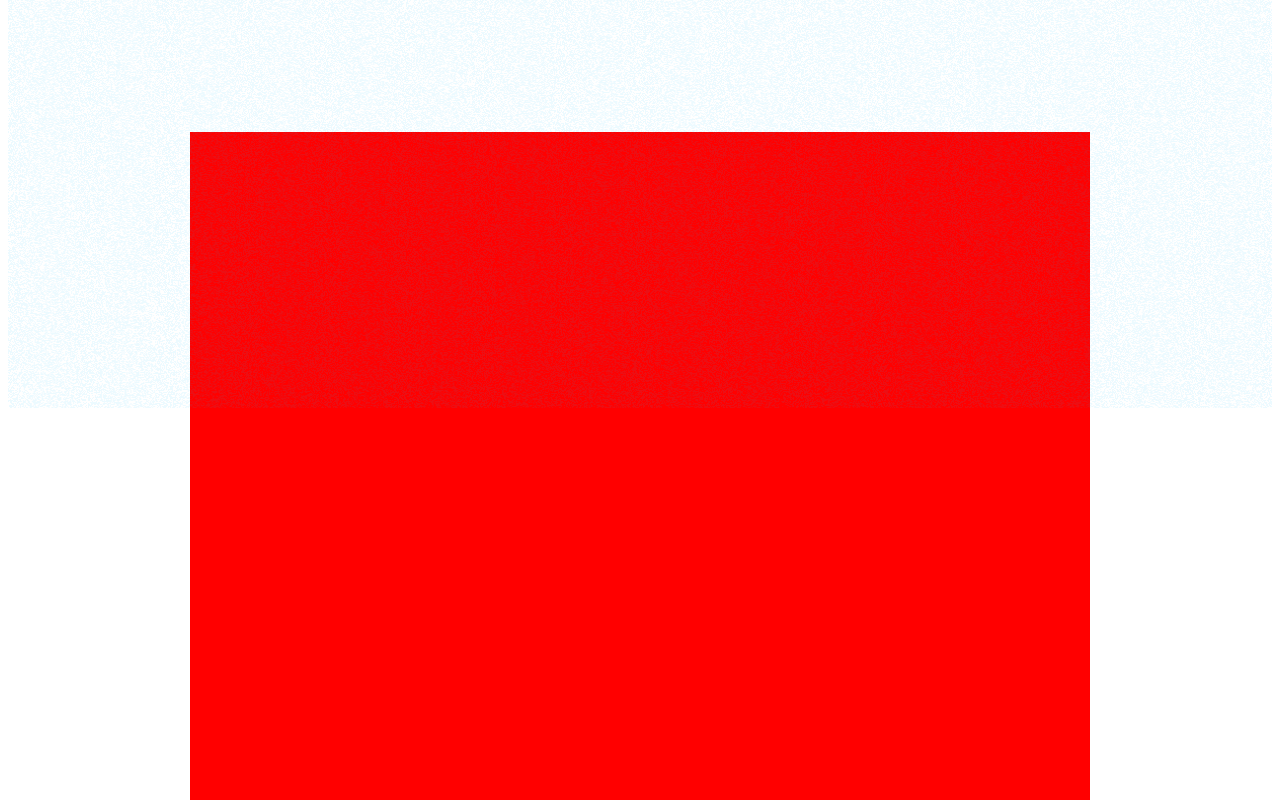
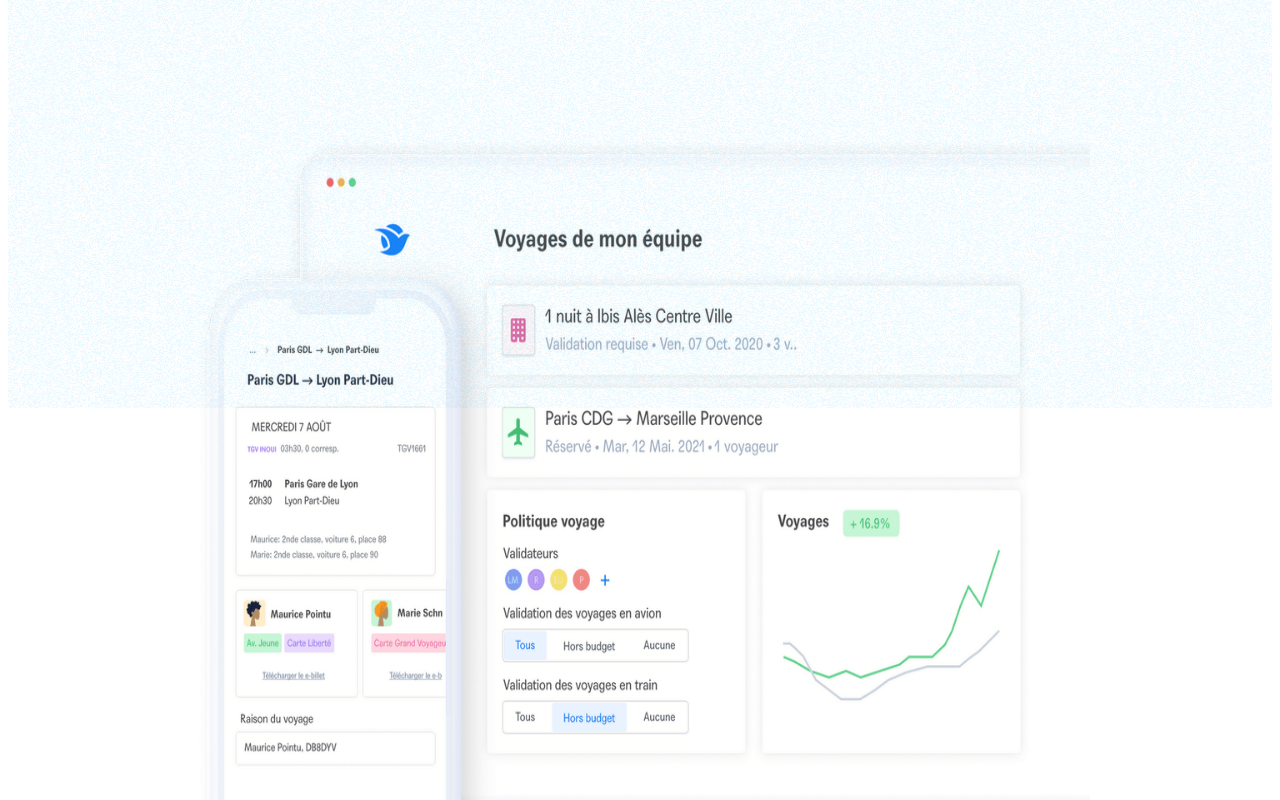
Before and after one commit to alexandrelam/portfolio, a Nuxt app: page /experiences/lesgrainsdesel in a window 1280 px wide. Shown: the part 400-1200 px from the top of the page. Built offline with nearby package versions, Linux system fonts and the light colour scheme.

Commit message:
Static image test 🔌  (#50)
* Try to make action work 🔨  (#49)

* Create LICENSE

* feat(github action): auto deploy 1st try (#48)

* feat(image): added default image instead of optimizedé

```diff
--- a/components/Details.vue
+++ b/components/Details.vue
@@ -8,7 +8,7 @@ section.description
         span(v-if="isNew").new new
         span {{title}}
       span.date {{date}}
-  div.image
+  img(src="~/static/okarito.png").image
   div.details
     div.infos
       div.wrapper
@@ -248,9 +248,9 @@ body {
 }
 
 .image {
+  display: block;
   max-width: 900px;
   height: 845px;
-  background-color: red;
   margin: auto;
 }
 
```
